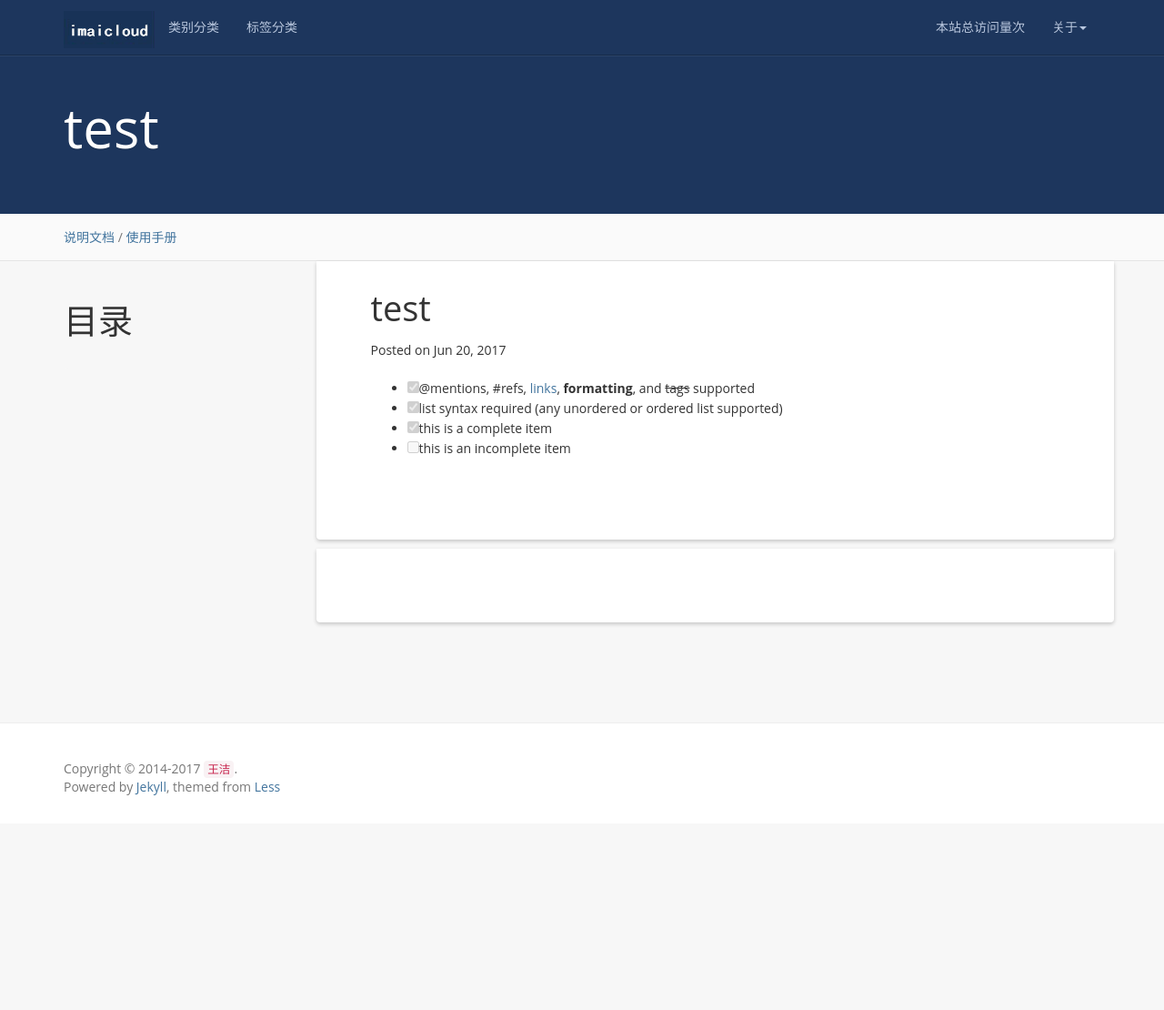
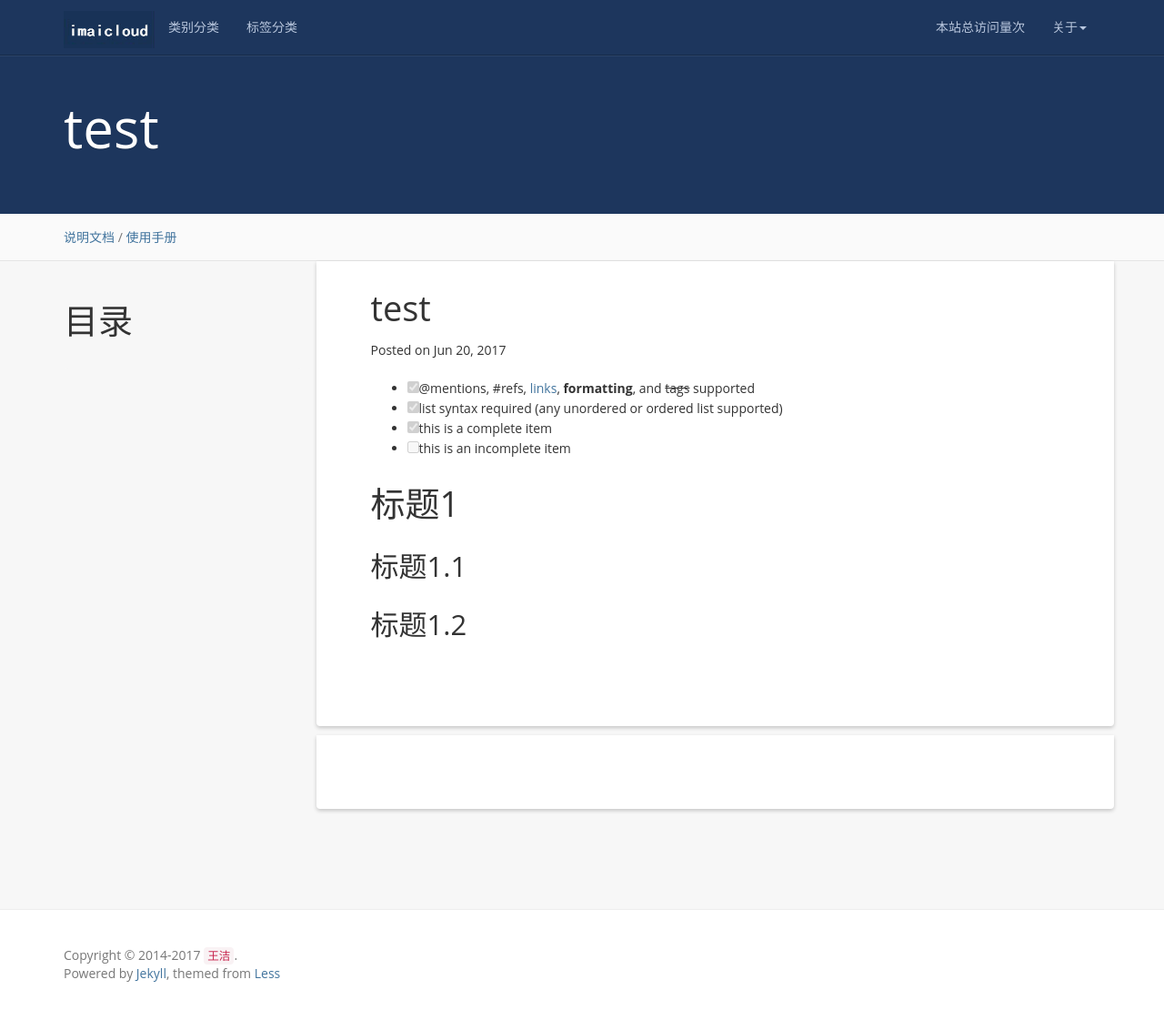
Before and after one commit to zhanglan/blog-1, a Jekyll site: the page built from _posts/2017-06-21-hello-world.md, in a window 1280 px wide and 1110 px high. Shown: the whole window at 91% size. Built offline with Jekyll 4.4.1, drawn with Linux system fonts in a browser that asks for light colours; nearby versions of some CDN libraries; comment, search, counter and statistics services are not loaded.

Commit message:
Update 2017-06-21-hello-world.md

```diff
--- a/_posts/2017-06-21-hello-world.md
+++ b/_posts/2017-06-21-hello-world.md
@@ -4,9 +4,15 @@ title:  test
 date:   2017-06-21 01:08:00 +0800
 categories: 说明文档
 tag: 使用手册
+toc: true
 ---
 
 - [x] @mentions, #refs, [links](), **formatting**, and <del>tags</del> supported
 - [x] list syntax required (any unordered or ordered list supported)
 - [x] this is a complete item
 - [ ] this is an incomplete item
+
+
+# 标题1
+## 标题1.1
+## 标题1.2
```
